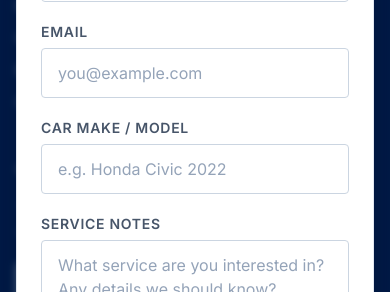
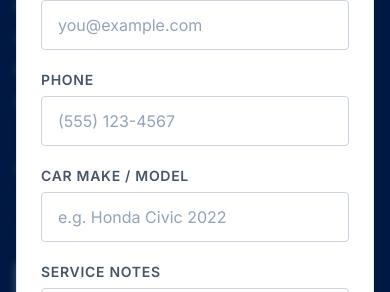
Before and after one commit to NewLegacy1/drivewaydetailing, a React (Vite) app: page / in a window 390 px wide. Both pictures are taken after a click on the button "OPEN QUOTE FORM". Shown: the part 10829-11121 px from the top of the page. Built offline with nearby package versions, Linux system fonts and the light colour scheme; no server answers.

Commit message:
Add required phone field to quote form and lead submission
Made-with: Cursor

```diff
--- a/components/LeadQuoteFormFields.tsx
+++ b/components/LeadQuoteFormFields.tsx
@@ -45,6 +45,23 @@ const LeadQuoteFormFields: React.FC<LeadQuoteFormFieldsProps> = ({ idPrefix, for
         />
       </div>
       <div>
+        <label htmlFor={`${idPrefix}-phone`} className={labelClass}>
+          Phone
+        </label>
+        <input
+          id={`${idPrefix}-phone`}
+          name="phone"
+          type="tel"
+          inputMode="tel"
+          autoComplete="tel"
+          required
+          value={formData.phone}
+          onChange={onChange}
+          className={inputClass}
+          placeholder="(555) 123-4567"
+        />
+      </div>
+      <div>
         <label htmlFor={`${idPrefix}-car`} className={labelClass}>
           Car make / model
         </label>
--- a/lib/leadQuote.ts
+++ b/lib/leadQuote.ts
@@ -3,6 +3,7 @@ import { supabase } from './supabase';
 export type LeadQuoteFormState = {
   name: string;
   email: string;
+  phone: string;
   carMakeModel: string;
   serviceNotes: string;
 };
@@ -11,7 +12,7 @@ export type LeadQuoteFormState = {
 export type LeadSubmitSource = 'website' | 'ads';
 
 export function emptyLeadQuoteForm(): LeadQuoteFormState {
-  return { name: '', email: '', carMakeModel: '', serviceNotes: '' };
+  return { name: '', email: '', phone: '', carMakeModel: '', serviceNotes: '' };
 }
 
 export async function submitLeadQuote(
@@ -26,7 +27,7 @@ export async function submitLeadQuote(
     body: {
       name: form.name,
       email: form.email,
-      phone: '',
+      phone: form.phone.trim(),
       car_make_model: form.carMakeModel || undefined,
       service_notes: form.serviceNotes || undefined,
       lead_source: source,
```
